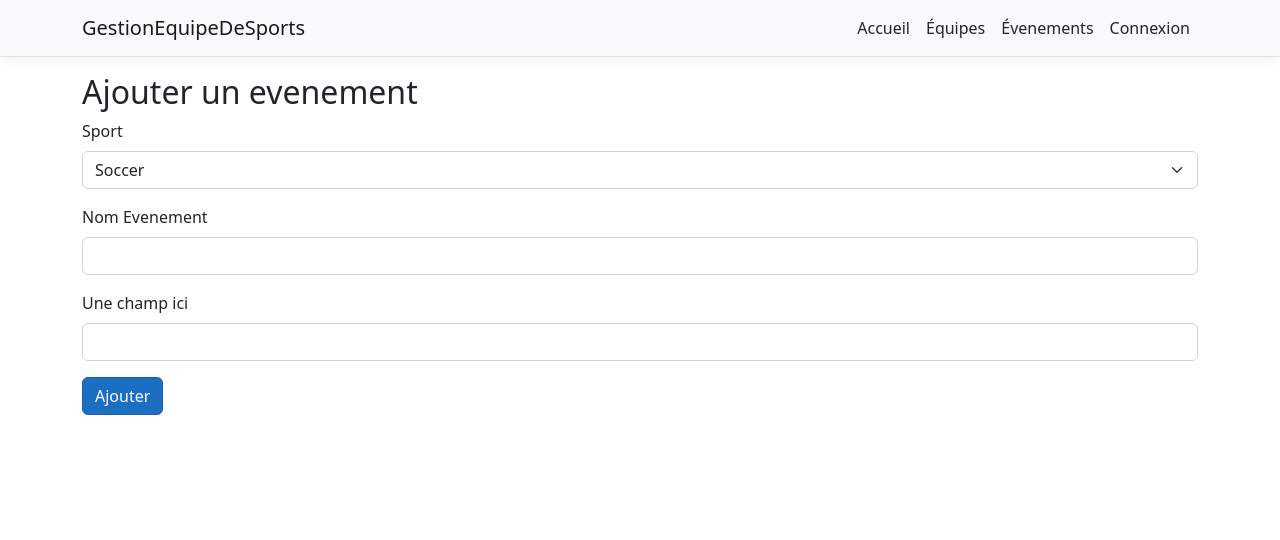
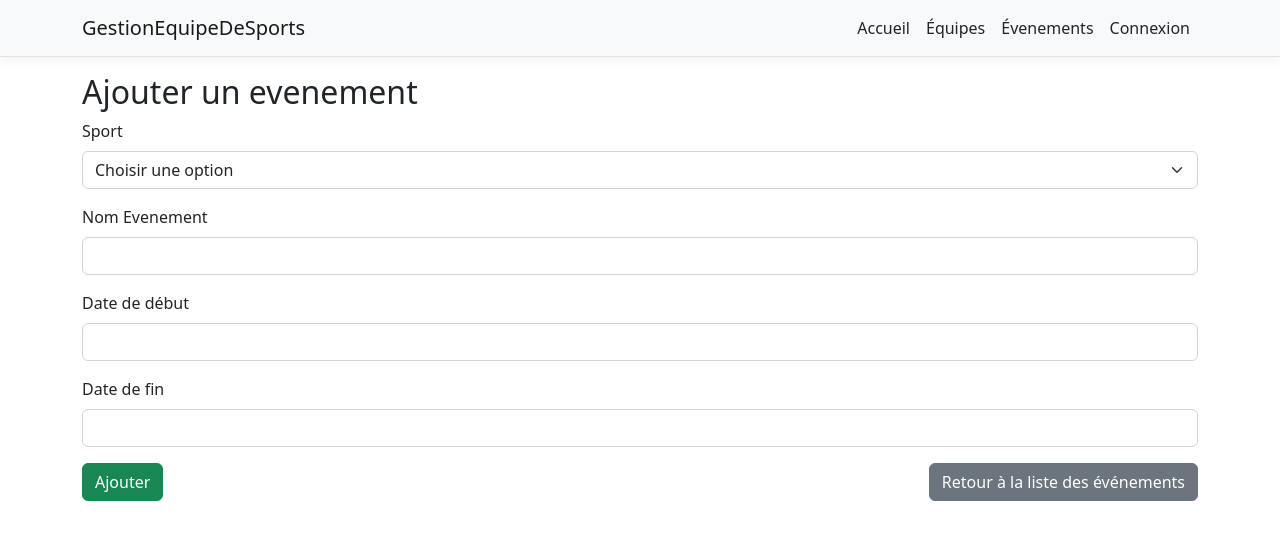
Before and after one commit to DFC-Informatique-Cegep-de-Sainte-Foy/GestionEquipesSportives, a React (Create React App) app in the folder GestionEquipeDeSports/GES_API/ClientApp/: page /formulaireEvenement in a window 1280 px wide. Shown: the top 540 px of the page. Built offline with nearby package versions, Linux system fonts and the light colour scheme.

Commit message:
ajout formulaire evenement

```diff
--- a/GestionEquipeDeSports/GES_API/ClientApp/src/components/FormulaireEvenement.js
+++ b/GestionEquipeDeSports/GES_API/ClientApp/src/components/FormulaireEvenement.js
@@ -1,35 +1,141 @@
 import React from "react";
-import Form from 'react-bootstrap/Form';
-import Button from 'react-bootstrap/Button'
+import {Form, Button} from 'react-bootstrap';
+import {Link} from 'react-router-dom';
 
 export class FormEvenement extends React.Component{
+    constructor(props){
+        super(props);
+        this.state = {
+            nom_sport: '',
+            nom_evenement: '',
+            date_debut: '',
+            date_fin: '',
+            form_valide: false,
+            estErreur: {}
+        }
+
+        this.handleInputChangee = this.handleInputChangee.bind(this);
+        this.ajouterEvenement = this.ajouterEvenement.bind(this);
+        this.initialState = this.state;
+    };
+
+    handleInputChangee(event){
+        const target = event.target;
+        const value = target.value;
+        const name = target.name;
+
+        this.setState({
+            [name]: value
+        });
+    }
+
+    ajouterEvenement(e){
+        e.preventDefault();
+        if(this.validationFormulaire()){
+            console.log(this.state.nom_sport);
+            console.log(this.state.nom_evenement);
+            console.log(this.state.date_debut);
+            console.log(this.state.date_fin);
+            console.log('validation a reussi');
+            this.setState({
+                nom_sport: '',
+                nom_evenement: '',
+                date_debut: '',
+                date_fin: ''
+            });
+        }else{
+            console.log('erreur validation formulaire');
+        }
+    }
+
+    validationFormulaire(){
+        const {nom_sport, nom_evenement, date_debut, date_fin} = this.state;
+        let erreurFormulaire = {};
+        let formulaireEstValide = true;
+
+        if(!nom_sport){
+            formulaireEstValide = false;
+            erreurFormulaire["nomSportErreur"] = "Veillez choisir un sport";
+        }
+
+        if(!nom_evenement){
+            formulaireEstValide = false;
+            erreurFormulaire["nomEvenementErreur"] = "Veillez entrer un nom d'evenement";
+        }
+
+        if(!date_debut){
+            formulaireEstValide = false;
+            erreurFormulaire["dateDebutErreur"] = "veillez entrer une date de début";
+        }
+
+        if(!date_fin){
+            formulaireEstValide = false;
+            erreurFormulaire["dateFinErreur"] = "Veillez entrer une date de fin";
+        }
+
+        this.setState({estErreur: erreurFormulaire});
+        return formulaireEstValide;
+    }
+
     render(){
+        const{nomSportErreur, nomEvenementErreur, dateDebutErreur, dateFinErreur} = this.state.estErreur;
         return(
             <>
                 <h2>Ajouter un evenement</h2>
-                <Form>
+                <Form onSubmit={this.ajouterEvenement}>
                     <Form.Group className="mb-3">
                         <Form.Label>Sport</Form.Label>
-                        <Form.Select id="id_sport"  >
-                            <option disabled>Choisir une option</option>
-                            <option value="soccer">Soccer</option>
-                            <option value="baseball">Baseball</option>
-                            <option value="football">Football</option>
-                            <option value="natation">Natation</option>
+                        <Form.Select
+                            name="nom_sport"
+                            value={this.state.nom_sport}
+                            className={nomSportErreur ? "is-invalid form-control" : "form-control"}
+                            onChange={this.handleInputChangee}  >
+                                <option value="">Choisir une option</option>
+                                <option value="soccer">Soccer</option>
+                                <option value="baseball">Baseball</option>
+                                <option value="football">Football</option>
+                                <option value="natation">Natation</option>
                         </Form.Select>
+                        {nomSportErreur && <div style={{color: "red"}}>{nomSportErreur}</div>}
                     </Form.Group>
 
                     <Form.Group className="mb-3">
                         <Form.Label>Nom Evenement</Form.Label>
-                        <Form.Control type="text"  />
+                        <Form.Control
+                            type="text"
+                            name="nom_evenement"
+                            value={this.state.nom_evenement}
+                            className={nomEvenementErreur ? "is-invalid form-control" : "form-control"}
+                            onChange={this.handleInputChangee}  />
+                            {nomEvenementErreur && <div style={{color: "red"}}>{nomEvenementErreur}</div>}
                     </Form.Group>
 
                     <Form.Group className="mb-3">
-                        <Form.Label>Une champ ici</Form.Label>
-                        <Form.Control type="text"  />
+                        <Form.Label>Date de début</Form.Label>
+                        <Form.Control
+                            type="text"
+                            name="date_debut"
+                            value={this.state.date_debut}
+                            className={dateDebutErreur ? "is-invalid form-control" : "form-control"}
+                            onChange={this.handleInputChangee}  />
+                            {dateDebutErreur && <div style={{color: "red"}}>{dateDebutErreur}</div>}
                     </Form.Group>
 
-                    <Button class="btn btn-success">Ajouter</Button>
+                    <Form.Group className="mb-3">
+                        <Form.Label>Date de fin</Form.Label>
+                        <Form.Control
+                            type="text"
+                            name="date_fin"
+                            value={this.state.date_fin}
+                            className={dateFinErreur ? "is-invalid form-control" : "form-control"}
+                            onChange={this.handleInputChangee}  />
+                            {dateFinErreur && <div style={{color: "red"}}>{dateFinErreur}</div>}
+                    </Form.Group>
+
+                    <Button variant="success" className="mb-3" type="submit">Ajouter</Button>
+                    <Link to={'/evenements'}>
+                        <Button variant="secondary" className="float-end">Retour à la liste des événements</Button>
+                    </Link>
                 </Form>
             </>
         );
```
